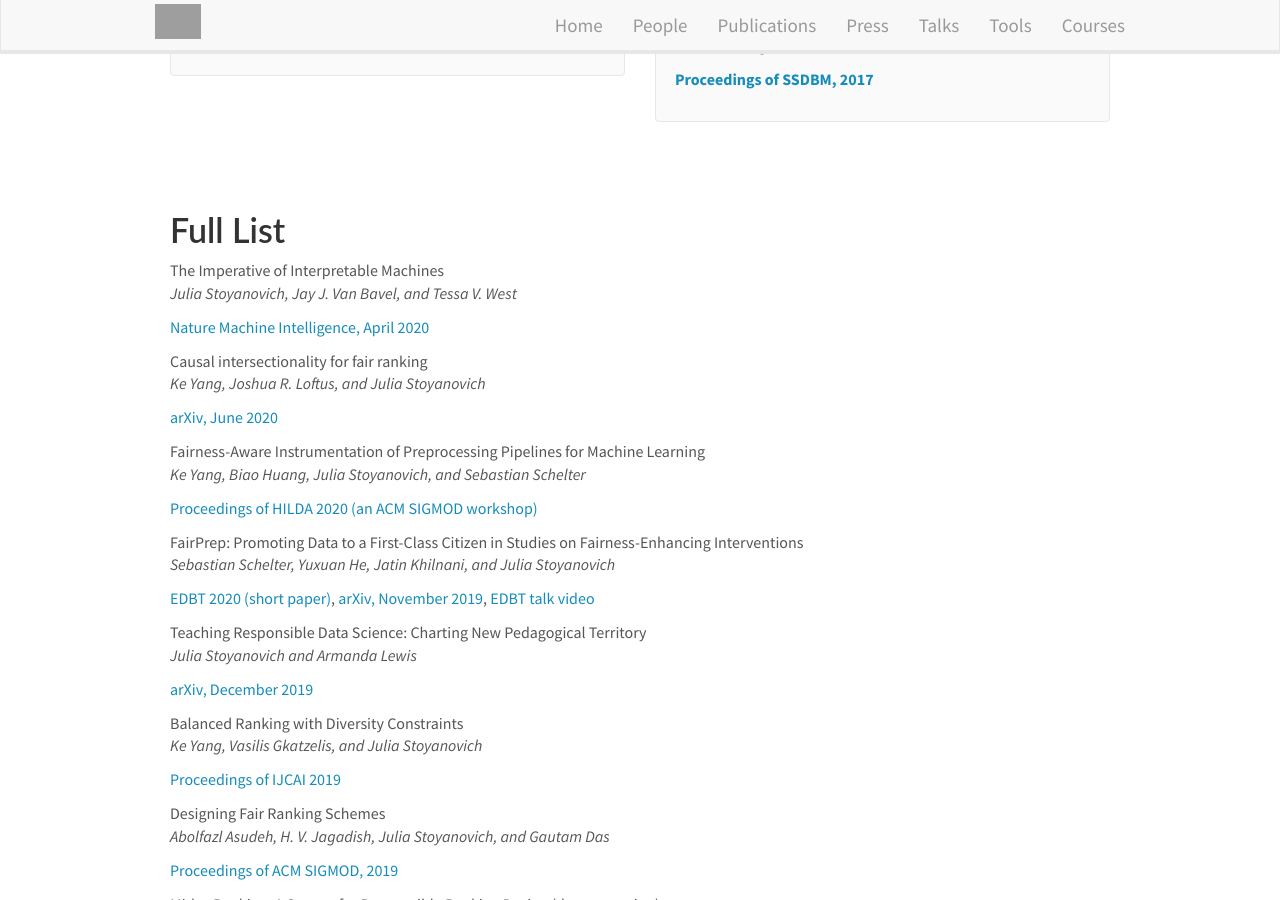
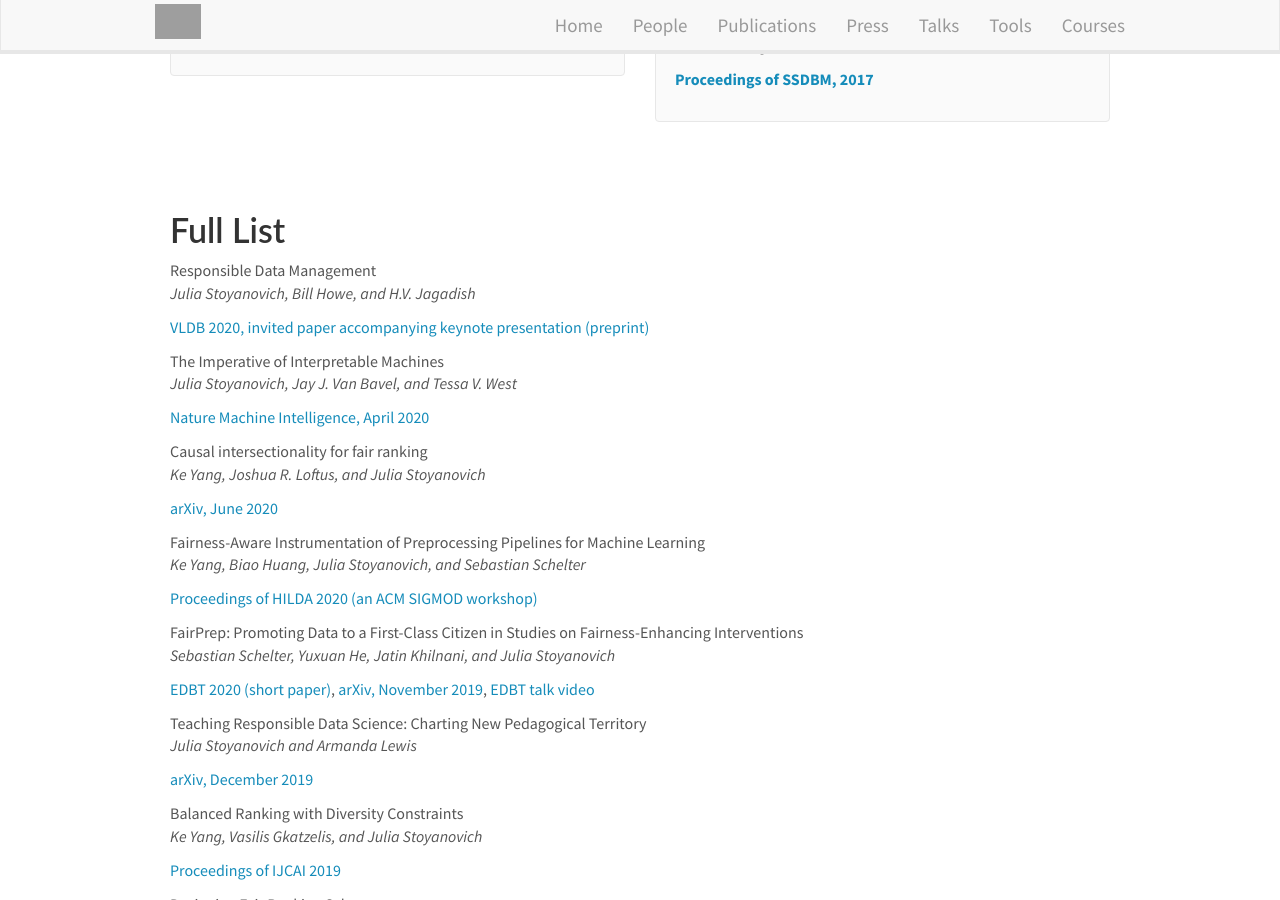
Before and after one commit to DataResponsibly/DataResponsibly.github.io, a Jekyll site: the page built from _pages/publications.md, in a window 1280 px wide and 900 px high, scrolled down 847 px. Built offline with Jekyll 4.4.1, drawn with Linux system fonts in a browser that asks for light colours; nearby versions of some CDN libraries; grey boxes are pictures that could not be loaded.

Commit message:
Update publications.yml

```diff
--- a/_data/publications.yml
+++ b/_data/publications.yml
@@ -1,3 +1,10 @@
+- title: "Responsible Data Management"
+  authors: Julia Stoyanovich, Bill Howe, and H.V. Jagadish
+  number_link: 1
+  link:
+    url: https://dataresponsibly.github.io/documents/mirror.pdf
+    display:  "VLDB 2020, invited paper accompanying keynote presentation (preprint)"
+
 - title: "The Imperative of Interpretable Machines"
   authors: Julia Stoyanovich, Jay J. Van Bavel, and Tessa V. West
   number_link: 1
```
